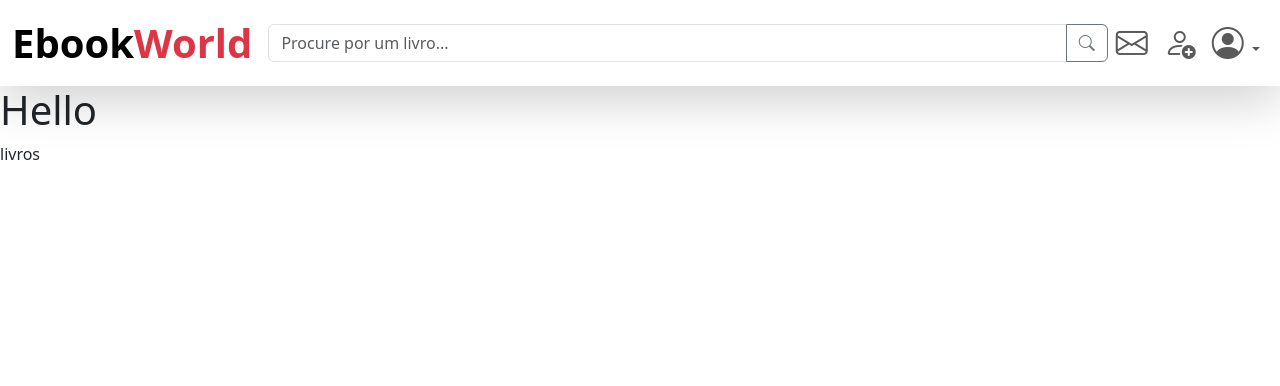
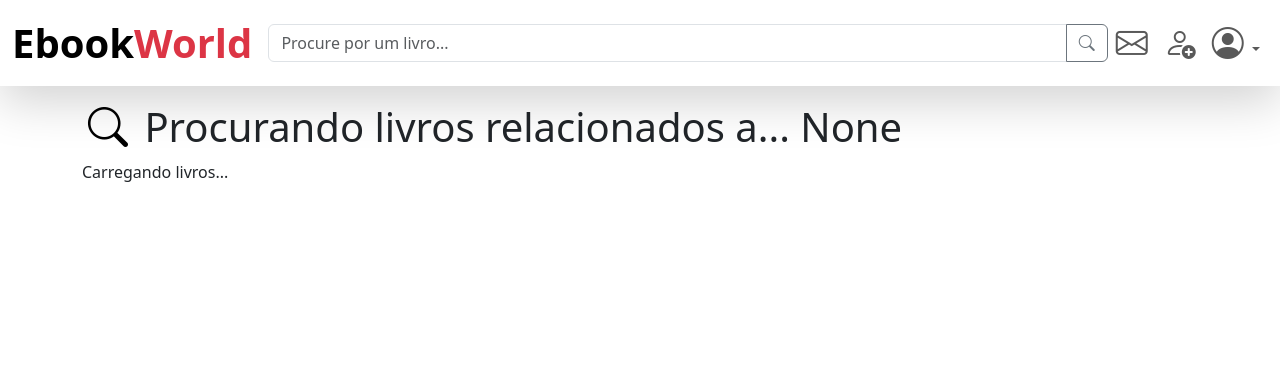
Before and after one commit to danielBRTanimacao/ebook-world-django, a Django app: page /search/ in a window 1280 px wide. Shown: the top 386 px of the page. Run offline with Django 5.2, Linux system fonts and the light colour scheme.

Commit message:
making a search using js and python

```diff
--- a/base_static/global/css/style.css
+++ b/base_static/global/css/style.css
@@ -143,3 +143,8 @@
 input[type="checkbox"]:checked {
     background-color: red;
 }
+
+.btn2 {
+    border: none;
+    background-color: #ffffff;
+}
--- a/base_static/global/js/index.js
+++ /dev/null
@@ -1,13 +0,0 @@
-function onSubmitBook() {
-    require("dotenv").config();
-    const nameBook = document.querySelector("input#bookSearch").value;
-    const apiKey = process.env.API_BOOK_KEY;
-    const apiGetResponse =
-        "https://www.googleapis.com/books/v1/volumes?q=" +
-        nameBook +
-        "&key=" +
-        apiKey;
-    fetch(apiGetResponse).then((response) => {
-        console.log(response);
-    });
-}
--- a/base_templates/global/partials/header.html
+++ b/base_templates/global/partials/header.html
@@ -6,7 +6,7 @@
                 <span class="navbar-toggler-icon"></span>
             </button>
             <div class="collapse navbar-collapse" id="navbarScroll">
-                <form class="input-group" role="search" action="{% url "home:search" %}" method="get" onsubmit="onSubmitBook()">
+                <form class="input-group" role="search" action="{% url "home:search" %}" method="get">
                     <input class="form-control" type="search" name="q" placeholder="Procure por um livro..." id="bookSearch">
                     <button class="btn btn-outline-secondary" type="submit">
                         <i class="bi bi-search"></i>
--- /dev/null
+++ b/home/static/home/js/search.js
@@ -0,0 +1,18 @@
+const nameBook = document.querySelector("span#bookValue").outerText;
+const apiKey = "AIzaSyCsk64sineil4IZ_Mj80b0cMxPOm0T-r7w";
+const apiGetEndpoint =
+    "https://www.googleapis.com/books/v1/volumes?q=" +
+    nameBook +
+    "&key=" +
+    apiKey;
+fetch(apiGetEndpoint)
+    .then((response) => {
+        response.json();
+    })
+    .then((data) => {
+        console.log(data);
+        const show = document.querySelector("div#showBooksFetch");
+        show.innerHTML = data;
+    });
+
+console.log(apiGetEndpoint);
--- a/home/templates/home/search.html
+++ b/home/templates/home/search.html
@@ -3,12 +3,22 @@
 {% block content %}
 {% include "global/partials/header.html" %}
 
-    <h1>Hello</h1>
-    <div>
-        livros
-        <div id="booksvisual">
+    <main class="container pt-3">
+        <h1>
+            <button class="btn2">
+                <i class="bi bi-search"></i>
+            </button>
+            Procurando livros relacionados a...
+            <span id="bookValue">
+                {{ query }}
+            </span>
+        </h1>
+        <section>
+            <div id="showBooksFetch">
+                Carregando livros...
+            </div>
+        </section>
+    </main>
 
-        </div>
-    </div>
-    <script src="{% static "global/js/index.js" %}"></script>
+<script src="{% static "home/js/search.js" %}"></script>
 {% endblock content %}
--- a/home/views/home_index.py
+++ b/home/views/home_index.py
@@ -21,4 +21,8 @@ def user(request, url_id):
     return render(request, 'home/user.html', context)
 
 def search_page(request):
-    return render(request, 'home/search.html')
+    search_query = request.GET.get('q')
+    context = {
+        'query': search_query,
+    }
+    return render(request, 'home/search.html', context)
--- a/package.json
+++ /dev/null
@@ -1,5 +0,0 @@
-{
-  "dependencies": {
-    "dotenv": "^16.4.5"
-  }
-}
```
Also changed, not shown: package-lock.json (deleted).
